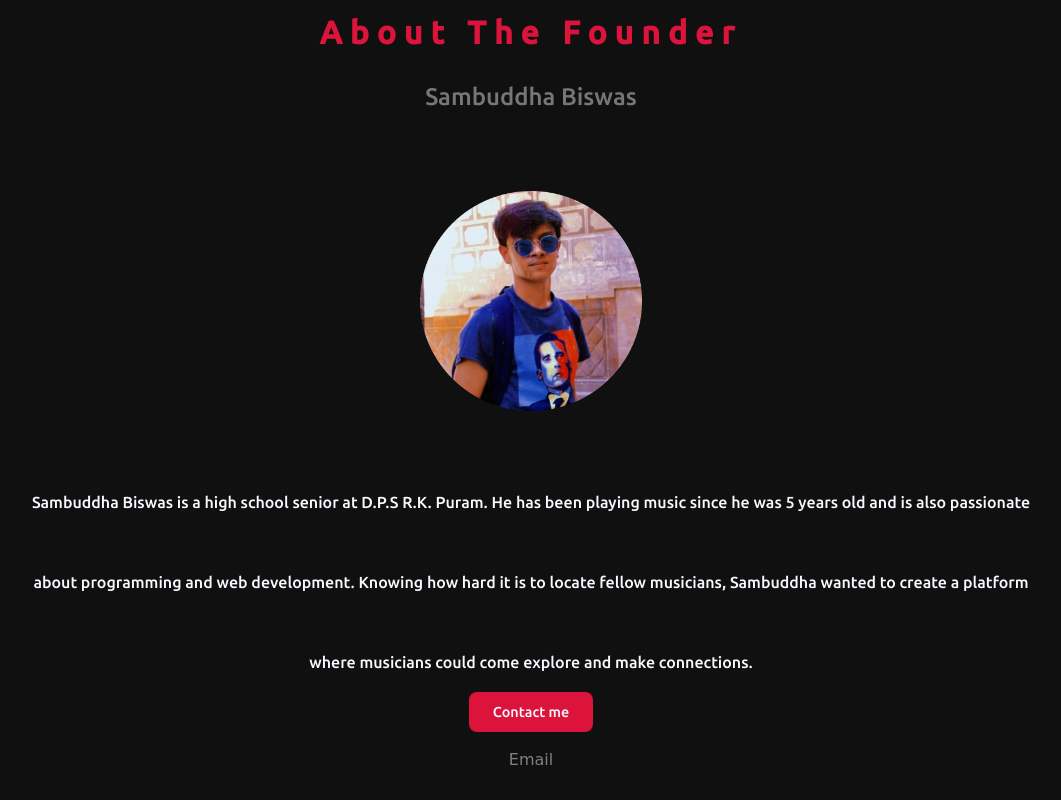
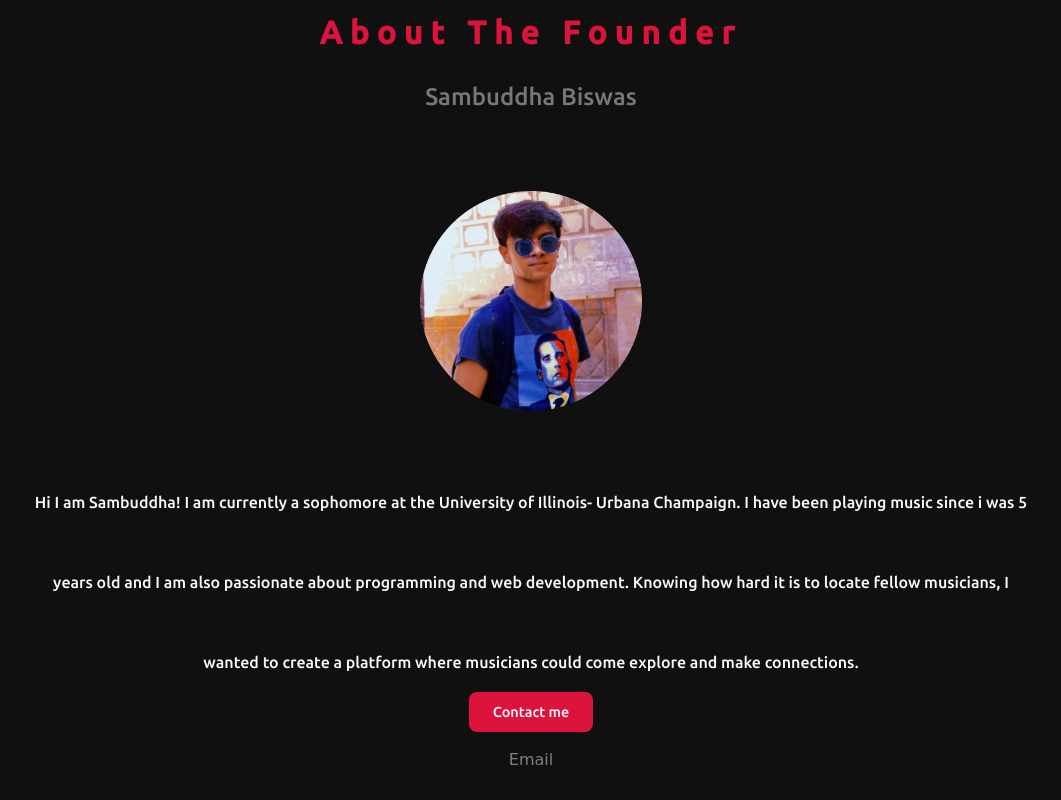
Before and after one commit to sambuddha7/Music-Serendipity, a plain HTML site: page about.html in a window 1280 px wide. Shown: the part 3512-4312 px from the top of the page, without its empty margins (109-1170 px from the left). Drawn offline with nearby package versions, Linux system fonts and the light colour scheme; a script that the page names is missing; a web font is replaced by a local one.

Commit message:
Edited about me

```diff
--- a/about.html
+++ b/about.html
@@ -61,7 +61,7 @@
                 <img src="./images/sambuddha.PNG" alt="photoofme" height=220>
             </div>
             <p>
-                Sambuddha Biswas is a high school senior at D.P.S R.K. Puram. He has been playing music since he was 5 years old and is also passionate about programming and web development. Knowing how hard it is to locate fellow musicians, Sambuddha wanted to create a platform where musicians could come explore and make connections.
+                Hi I am Sambuddha! I am currently a sophomore at the University of Illinois- Urbana Champaign. I have been playing music since i was 5 years old and I am also passionate about programming and web development. Knowing how hard it is to locate fellow musicians, I wanted to create a platform where musicians could come explore and make connections.
             </p>
             <a id="contact" href="mailto: sambuddha2019@gmail.com" class="btn">Contact me</a>
             <p class="jugaad">Email</p>
```
